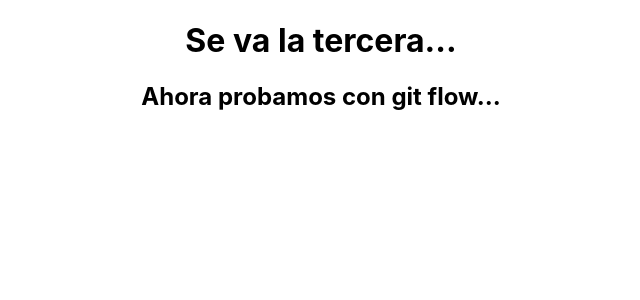
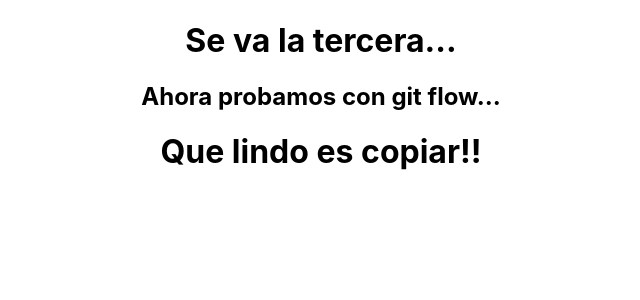
Before and after one commit to Antonela89/reactv3-gitflow, a React (Create React App) app: page / in a window 1280 px wide. Shown: the top 300 px of the page, without its empty margins (319-959 px from the left). Built offline with nearby package versions, Linux system fonts and the light colour scheme.

Commit message:
a ver que onda

```diff
--- a/src/componentes/Api.jsx
+++ b/src/componentes/Api.jsx
@@ -4,6 +4,7 @@ const Api = () => {
         <div>
             <h1>Se va la tercera...</h1>
             <h2>Ahora probamos con git flow...</h2>
+            <h1>Que lindo es copiar!!</h1>
         </div>
     )
 }
```
